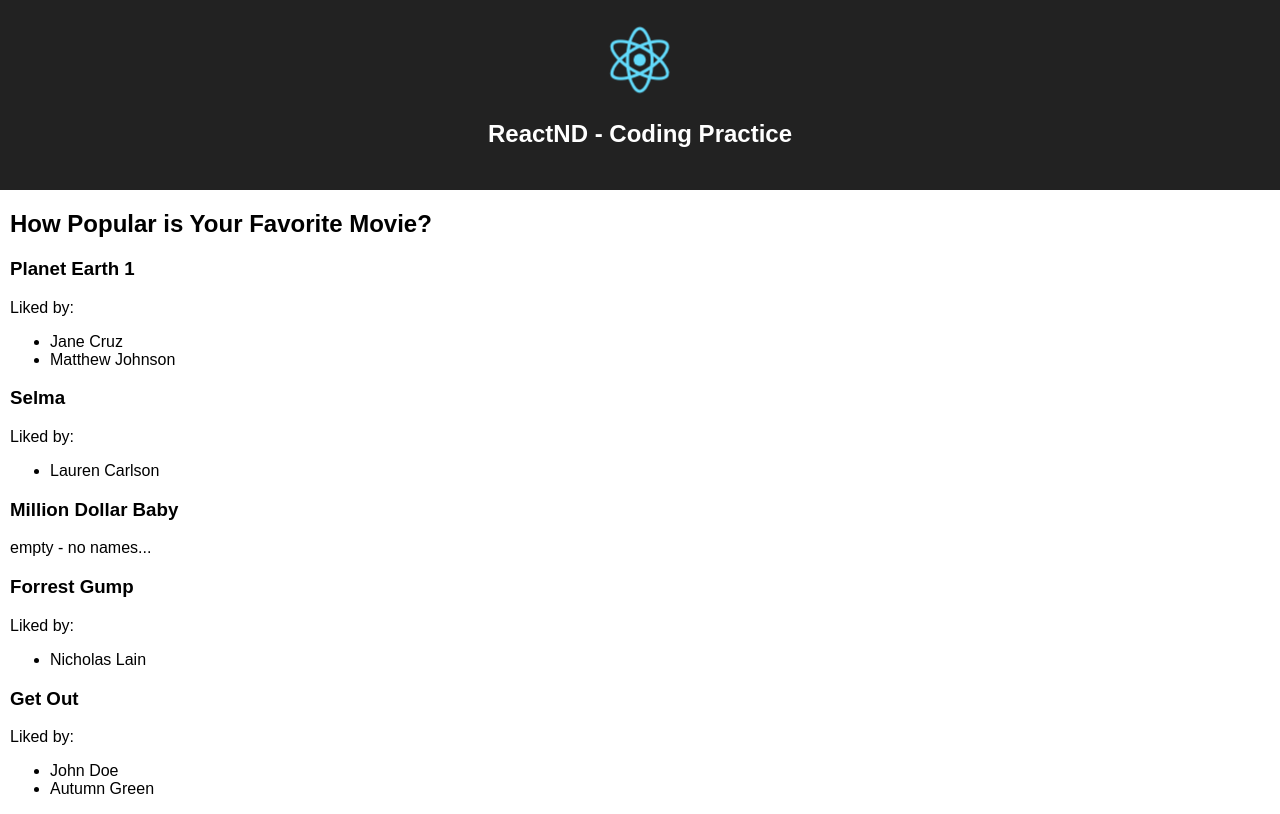
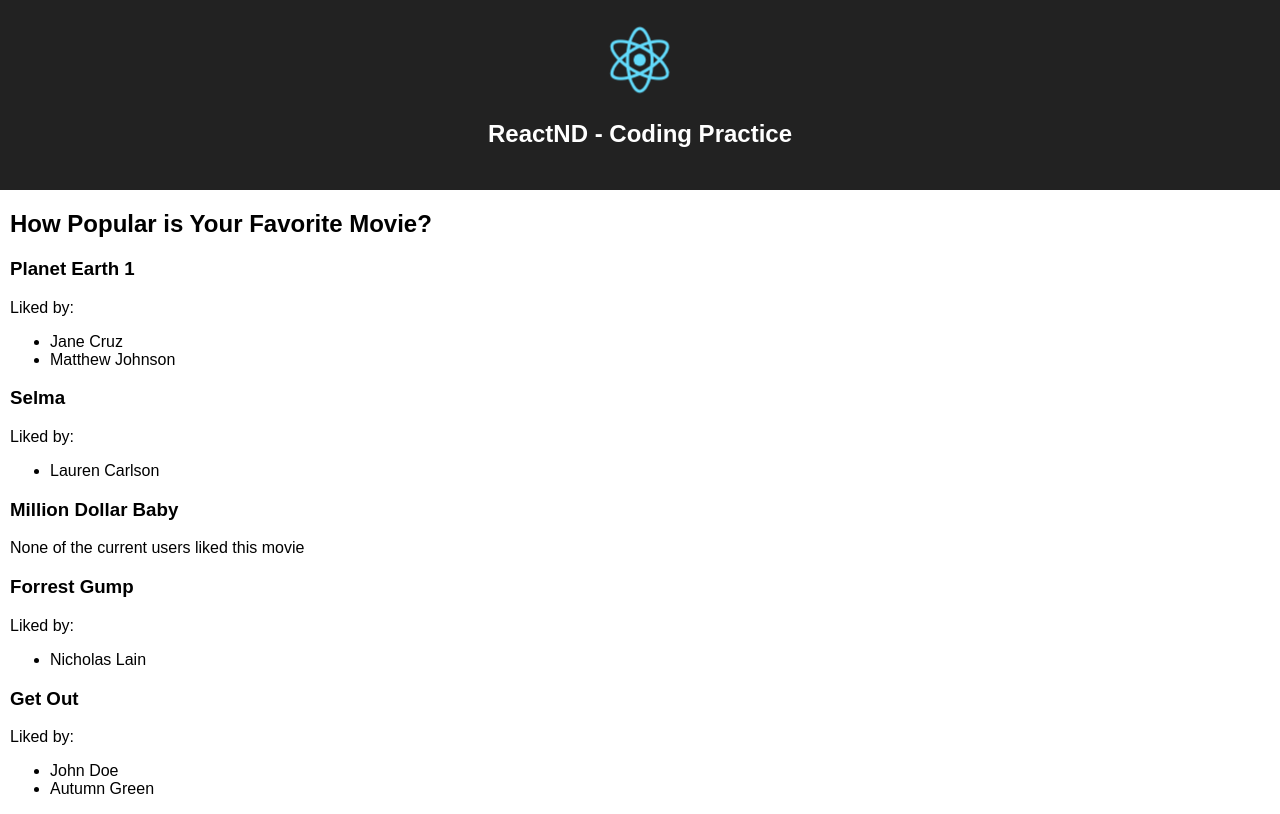
Before and after one commit to james-priest/reactnd-ex2-passing-data-csb, a React (Create React App) app: page / in a window 1280 px wide. Built offline with nearby package versions, Linux system fonts and the light colour scheme.

Commit message:
feat: Add display text if no one favorited movie

```diff
--- a/src/UserList.js
+++ b/src/UserList.js
@@ -19,7 +19,7 @@ class UserList extends Component {
         </div>
       );
     } else {
-      return <div>empty - no names...</div>;
+      return <p>None of the current users liked this movie</p>;
     }
   }
 }
```
